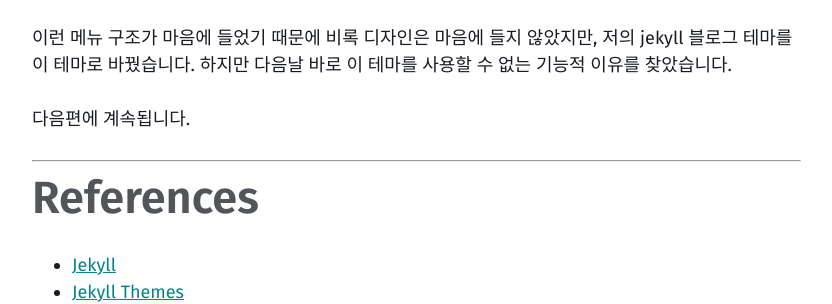
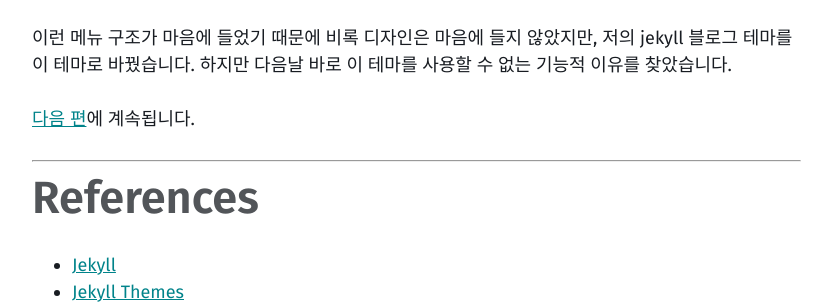
Before and after one commit to shlrur/first-blog.maker, a Jekyll site: the page built from _posts/2018-11-24-jekyll-template-story-1.md, in a window 1280 px wide and 900 px high, scrolled down 7257 px. Shown: the part 374-678 px from the top of the window, without its empty margins (40-872 px from the left). Built offline with Jekyll 4.4.1, drawn with Linux system fonts in a browser that asks for light colours; comment, search, counter and statistics services are not loaded; a style sheet for code colours, icons or effects is not loaded; some of the changed lines change nothing that is shown.

Commit message:
POSTING_MODIFY adding link of next article.

```diff
--- a/_posts/2018-11-24-jekyll-template-story-1.md
+++ b/_posts/2018-11-24-jekyll-template-story-1.md
@@ -246,7 +246,7 @@ header-img: "/img/essay-logo.jpg"
 
 이런 메뉴 구조가 마음에 들었기 때문에 비록 디자인은 마음에 들지 않았지만, 저의 jekyll 블로그 테마를 이 테마로 바꿨습니다. 하지만 다음날 바로 이 테마를 사용할 수 없는 기능적 이유를 찾았습니다.
 
-다음편에 계속됩니다.
+[다음 편]({{site.baseurl}}/develog/2018/11/24/jekyll-template-story-2/)에 계속됩니다.
 
 ---
 
```
